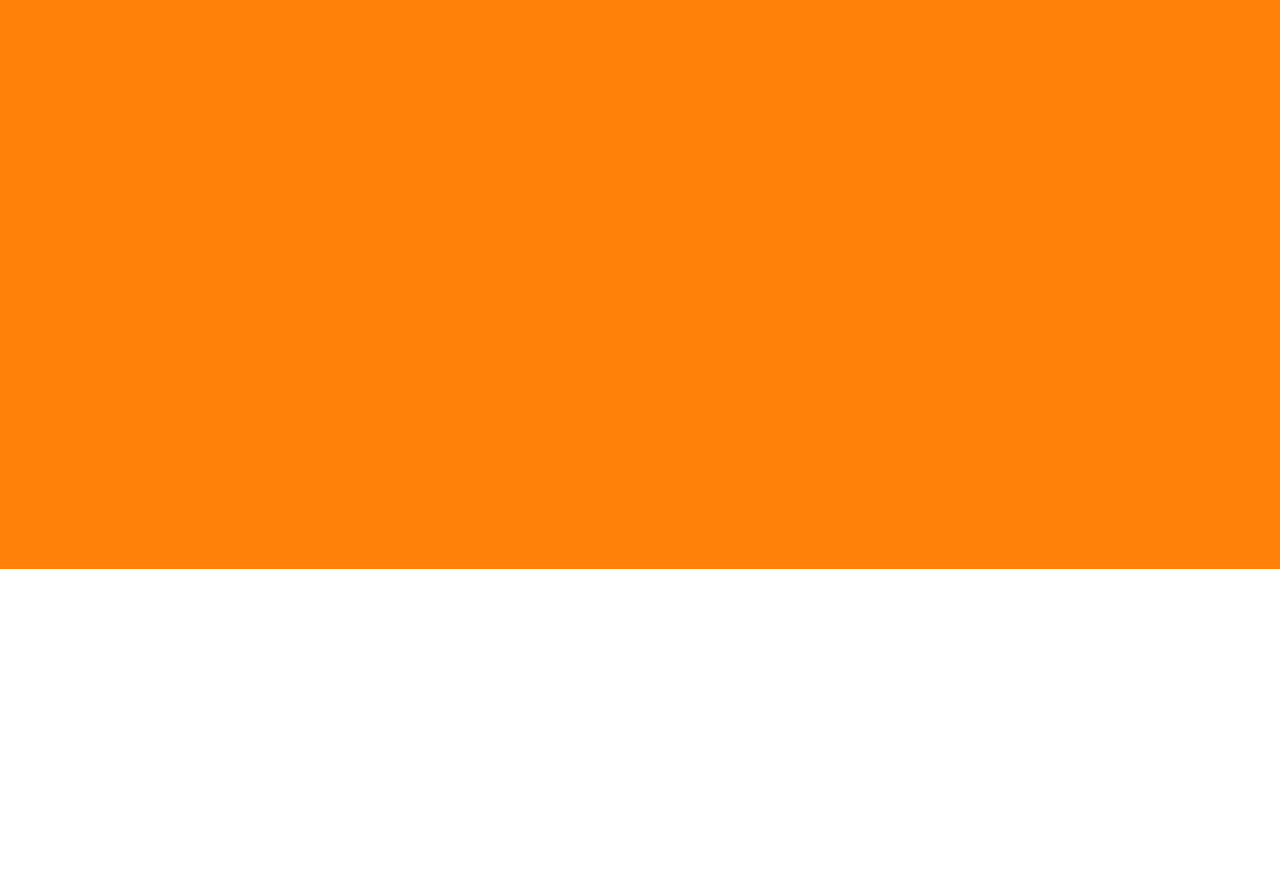
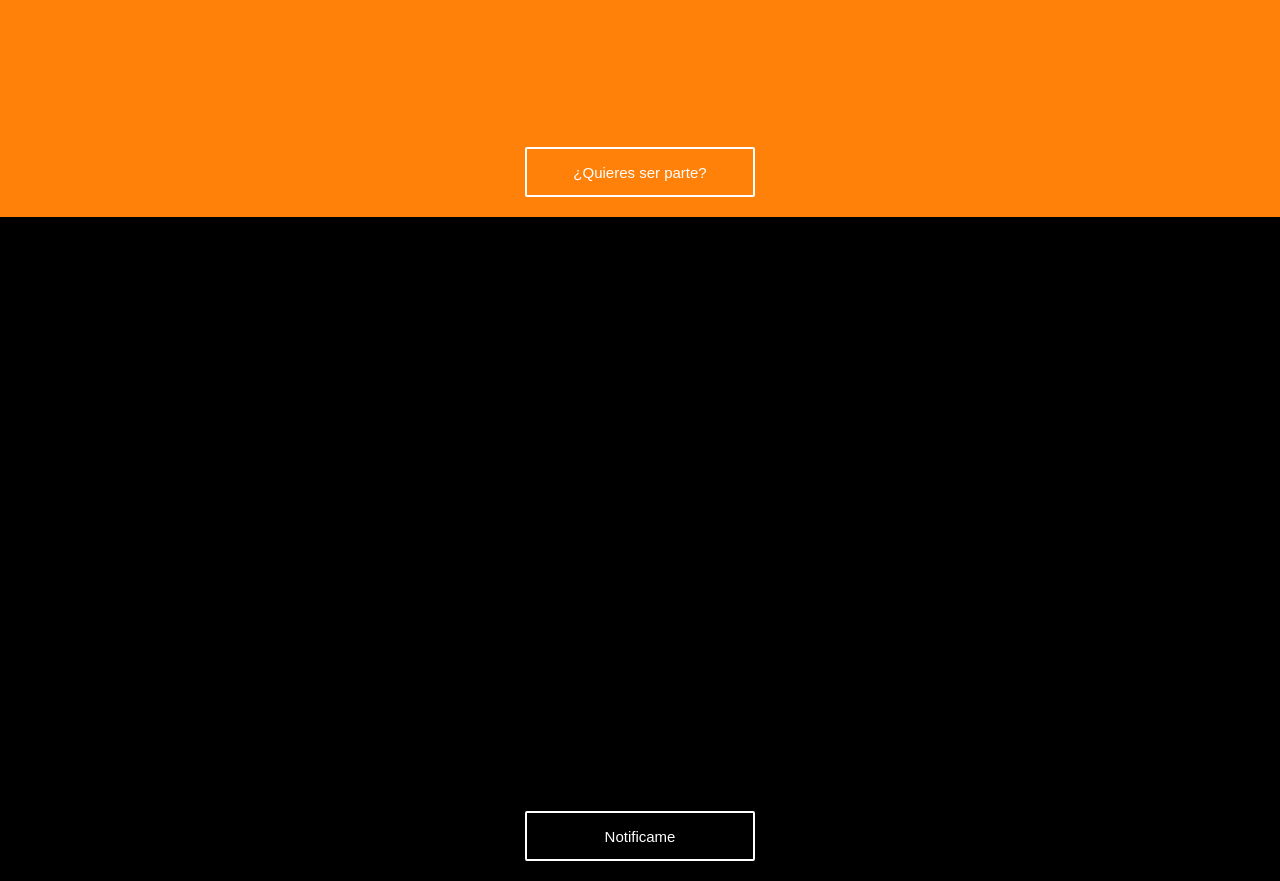
Before and after one commit to aalvarez75GiH/FrontEnds, a React (Create React App) app in the folder landingsh3ck/: page / in a window 1280 px wide. Shown: the part 1860-2741 px from the top of the page. Before the commit the page ends 2429 px from the top, so only its background shows below. Built offline with nearby package versions, Linux system fonts and the light colour scheme.

Commit message:
7th commit - adding: section3 and 4, separators

```diff
--- a/landingsh3ck/src/App.js
+++ b/landingsh3ck/src/App.js
@@ -1,7 +1,6 @@
 import React, { useState } from 'react'
 import Main from './components/main'
 import axios from 'axios'
-import Section4 from './views/section4'
 import Error from './components/error'
 import NiceMessage from './components/niceMessage'
 import NavBar from './components/NavBar'
@@ -9,6 +8,7 @@ import Welcome from './views/welcome'
 import Section1 from './views/section1'
 import Section2 from './views/section2'
 import Section3 from './views/section3'
+import Section4 from './views/section4'
 import Separator from './components/separator'
 
 
@@ -83,6 +83,21 @@ const App = () =>  {
             button_border_color={`2px solid ${'black'}`}
             />
             <Section3/>
+            <Separator
+            buttonCaption='¿Quieres ser parte?'
+            background_color='#FF810A'
+            button_bkgColor='#FF810A'
+            button_caption_color='#ffffff'
+            button_border_color={`2px solid ${'white'}`}
+            />
+            <Section4/>
+            <Separator
+            buttonCaption='Notificame'
+            background_color='black'
+            button_bkgColor='black'
+            button_caption_color='#ffffff'
+            button_border_color={`2px solid ${'white'}`}
+            />
         </React.Fragment>
     )
 
--- a/landingsh3ck/src/main.css
+++ b/landingsh3ck/src/main.css
@@ -308,12 +308,17 @@ background-color: #cc1f1a;
 
 .section-2 {
 width: 100%;
-height: 100vh;
+height: 73vh;
 background-color: #FAD570;
 }
 
 .section-3 {
   width: 100%;
-  height: 100vh;
+  height: 73vh;
   background-color: #FF810A;
 }
+.section-4 {
+  width: 100%;
+  height: 73vh;
+  background-color: #000000;
+}
--- a/landingsh3ck/src/views/section4.js
+++ b/landingsh3ck/src/views/section4.js
@@ -1,16 +1,9 @@
 import React from 'react'
-import UserForm from '../components/userForm'
 
-const Section4 = ({ handlingSubmitUser }) => {
+const Section4 = () => {
     return(
-        <div className="Signup">
-            <div className="FormContainer">
-                <div>
-                 <UserForm
-                  handlingSubmitUser={ handlingSubmitUser }
-                  />
-                </div>
-            </div>
+        <div className="section-4">
+
         </div>
     )
 }
```
